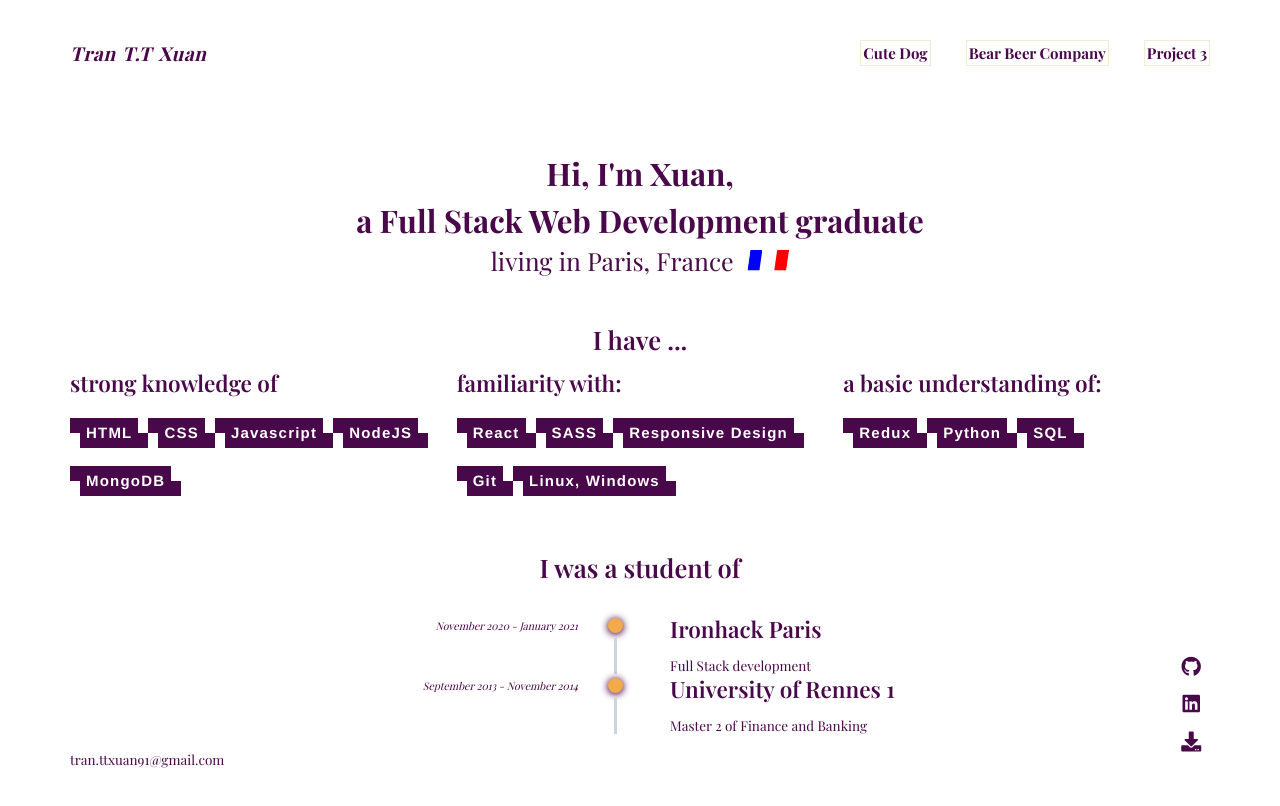
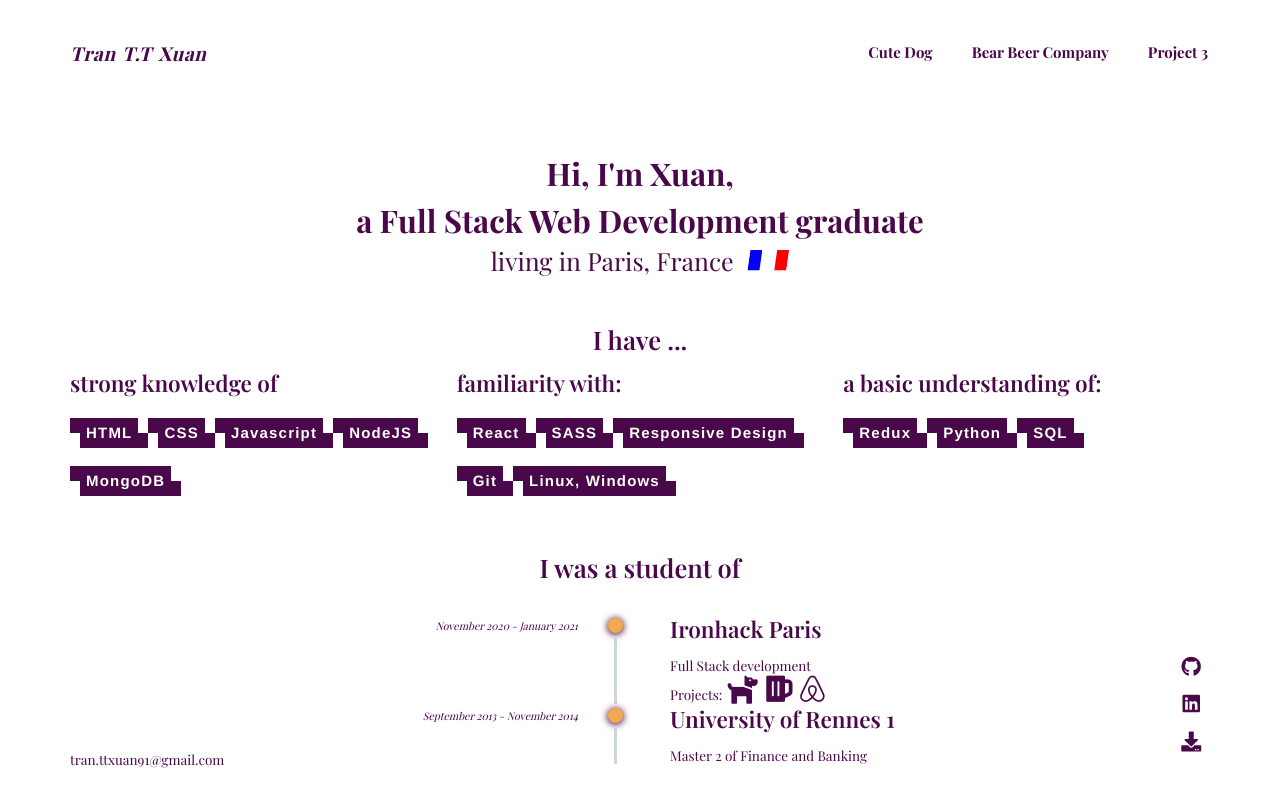
Before and after one commit to tranttxuan/cv_tran, a website: page index.html in a window 1280 px wide. Drawn offline with nearby package versions, Linux system fonts and the light colour scheme; a web font is replaced by a local one.

Commit message:
add icon

```diff
--- a/index.html
+++ b/index.html
@@ -129,6 +129,7 @@
                                 <div class="timeline-content">
                                     <h3 class="timeline-title">Ironhack Paris</h3>
                                     <p>Full Stack development</p>
+                                    <p>Projects: <i class="fas fa-dog"></i> &nbsp;<i class="fas fa-beer"></i>&nbsp; <i class="fab fa-airbnb"></i></p>
                                 </div>
                             </li>
 
--- a/sass/home.scss
+++ b/sass/home.scss
@@ -179,7 +179,7 @@
     &-marker {
         position: absolute;
         top: 0;
-        bottom: 0;
+        bottom: -20px;
         left: 0;
         width: 15px;
         &::before {
@@ -216,6 +216,14 @@
         p {
             text-align: start;
             font-size: 0.9rem;
+            i{
+                font-size: 2rem;
+                cursor: pointer;
+                transition: all 0.2s;
+                &:hover{
+                  color: $yellow;
+                }
+            }
         }
         h3 {
             margin-bottom: 0;
--- a/sass/nav.scss
+++ b/sass/nav.scss
@@ -59,12 +59,7 @@
             background-position: 1% 50%;
             background-size: 300% 300%;
             border: none;
-            border: 1px solid rgba(223, 190, 106, 0.3);
-
-
-
             &:hover{
-                border: 1px solid rgba(223, 190, 106, 0);
                 background-position: 99%;
                 span {
                     // display: inline-block;
```
Also changed, not shown: css/style.css.
